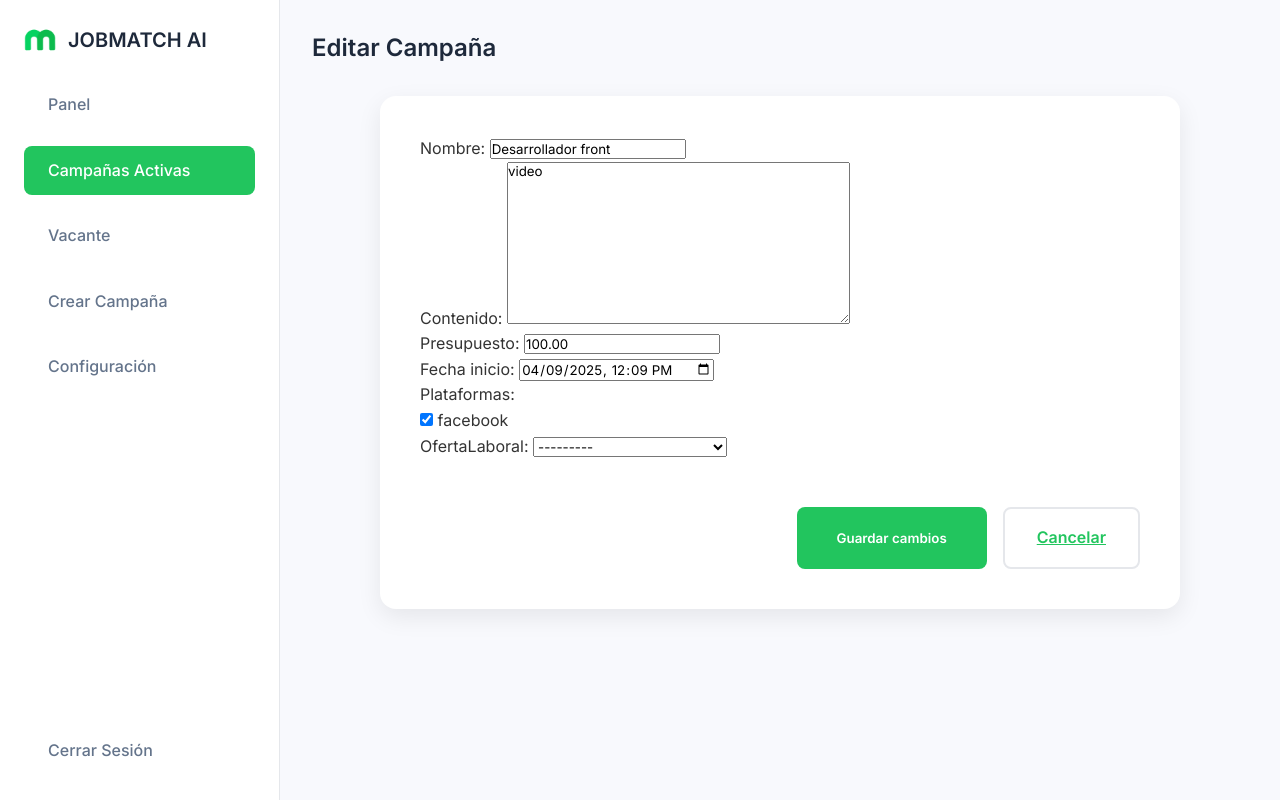
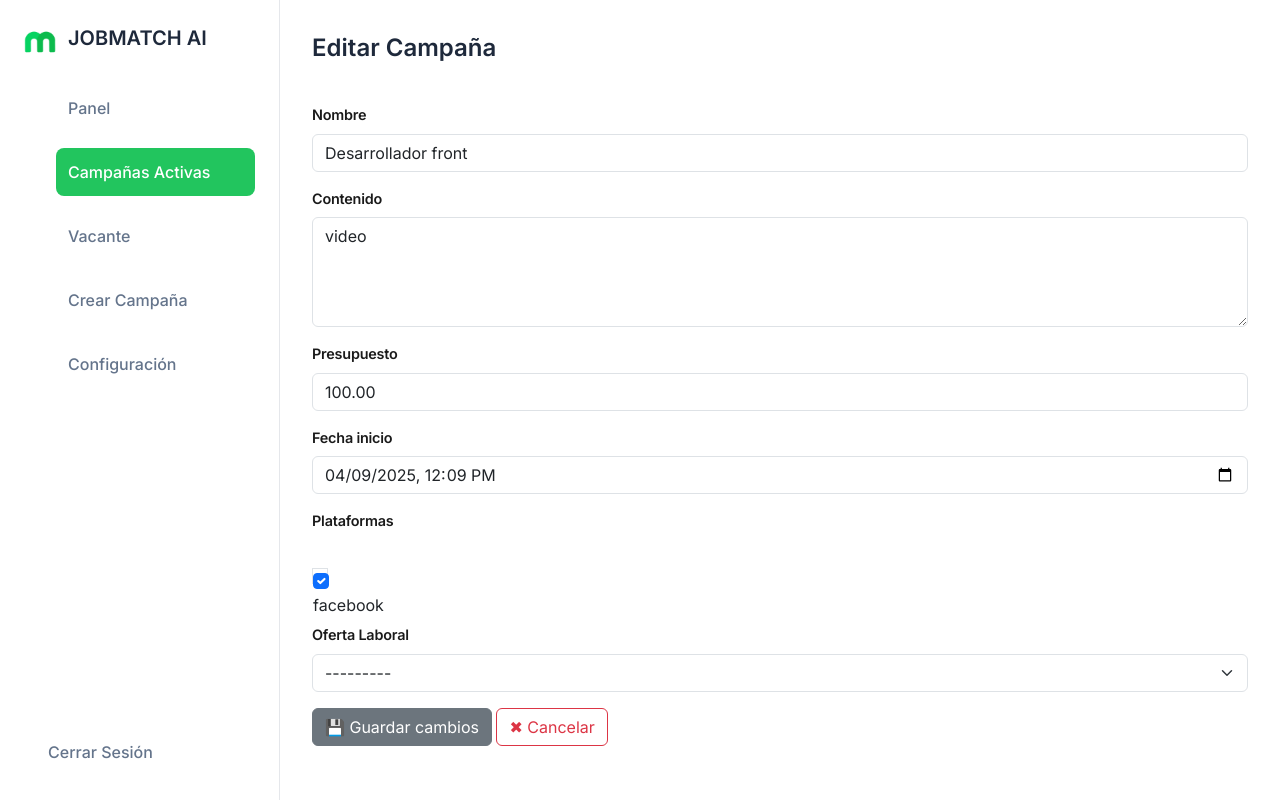
Before and after one commit to alexahurtado08/IngSoftware, a Django app: page /campania/3/editar/ in a window 1280 px wide. Run offline with Django 5.2, Linux system fonts and the light colour scheme; data comes from the database, SQL or seed files in the repository; both versions use the stored data as it was after the commit; some libraries are stand-ins or nearby versions.

Commit message:
vista editar pantalla

```diff
--- a/JOBMATCH/dashboard/forms.py
+++ b/JOBMATCH/dashboard/forms.py
@@ -13,11 +13,16 @@ class OfertaLaboralForm(forms.ModelForm):
             'critica': forms.CheckboxInput(attrs={'class': 'form-checkbox'}),
         }
 
+# forms.py
 class CampaniaForm(forms.ModelForm):
     class Meta:
         model = Campania
         fields = ['nombre', 'contenido', 'presupuesto', 'fecha_inicio', 'plataformas', 'OfertaLaboral']
         widgets = {
-            'fecha_inicio': forms.DateTimeInput(attrs={'type': 'datetime-local'}),
-            'plataformas': forms.CheckboxSelectMultiple(),
+            'nombre': forms.TextInput(attrs={'class': 'form-control'}),
+            'contenido': forms.Textarea(attrs={'class': 'form-control', 'rows': 4}),
+            'presupuesto': forms.NumberInput(attrs={'class': 'form-control'}),
+            'fecha_inicio': forms.DateTimeInput(attrs={'type': 'datetime-local', 'class': 'form-control'}),
+            'plataformas': forms.CheckboxSelectMultiple(attrs={'class': 'form-check-input'}),
+            'OfertaLaboral': forms.Select(attrs={'class': 'form-select'}),
         }
--- a/JOBMATCH/dashboard/templates/editar_campania.html
+++ b/JOBMATCH/dashboard/templates/editar_campania.html
@@ -8,6 +8,9 @@
     <link href="https://fonts.googleapis.com/css2?family=Inter:wght@400;500;600&display=swap" rel="stylesheet" />
     <link rel="stylesheet" href="https://cdn.jsdelivr.net/npm/@tabler/icons-webfont@2.30.0/tabler-icons.min.css" />
     <link rel="stylesheet" href="{% static 'dashboard/css/styles.css' %}">
+    <!-- En el <head> -->
+    <link href="https://cdn.jsdelivr.net/npm/bootstrap@5.3.0/dist/css/bootstrap.min.css" rel="stylesheet">
+
   </head>
   <body>
     <div class="dashboard-container">
@@ -42,21 +45,43 @@
         </header>
 
         <section class="campaign-form">
-          <form class="campaign-form-container" method="post">
+          <form method="post">
             {% csrf_token %}
-            {{ form.as_p }}
 
-            <div class="form-actions">
-              <button type="submit" class="btn-primary">
-                <i class="ti ti-device-floppy"></i>
-                Guardar cambios
-              </button>
-              <a href="{% url 'campania_activas' %}" class="btn-secondary">
-                <i class="ti ti-x"></i>
-                Cancelar
-              </a>
+            <div class="mb-3">
+              <label for="{{ form.nombre.id_for_label }}" class="form-label">Nombre</label>
+              {{ form.nombre }}
             </div>
+
+            <div class="mb-3">
+              <label for="{{ form.contenido.id_for_label }}" class="form-label">Contenido</label>
+              {{ form.contenido }}
+            </div>
+
+            <div class="mb-3">
+              <label for="{{ form.presupuesto.id_for_label }}" class="form-label">Presupuesto</label>
+              {{ form.presupuesto }}
+            </div>
+
+            <div class="mb-3">
+              <label for="{{ form.fecha_inicio.id_for_label }}" class="form-label">Fecha inicio</label>
+              {{ form.fecha_inicio }}
+            </div>
+
+            <div class="mb-3">
+              <label class="form-label">Plataformas</label><br>
+              {{ form.plataformas }}
+            </div>
+            <br>
+            <div class="mb-3">
+              <label for="{{ form.OfertaLaboral.id_for_label }}" class="form-label">Oferta Laboral</label>
+              {{ form.OfertaLaboral }}
+            </div>
+
+            <button type="submit" class="btn btn-secondary">💾 Guardar cambios</button>
+            <a href="{% url 'campania_activas' %}" class="btn btn-outline-danger ">✖ Cancelar</a>
           </form>
+
         </section>
       </main>
     </div>
```
Also changed, not shown: JOBMATCH/db.sqlite3.
